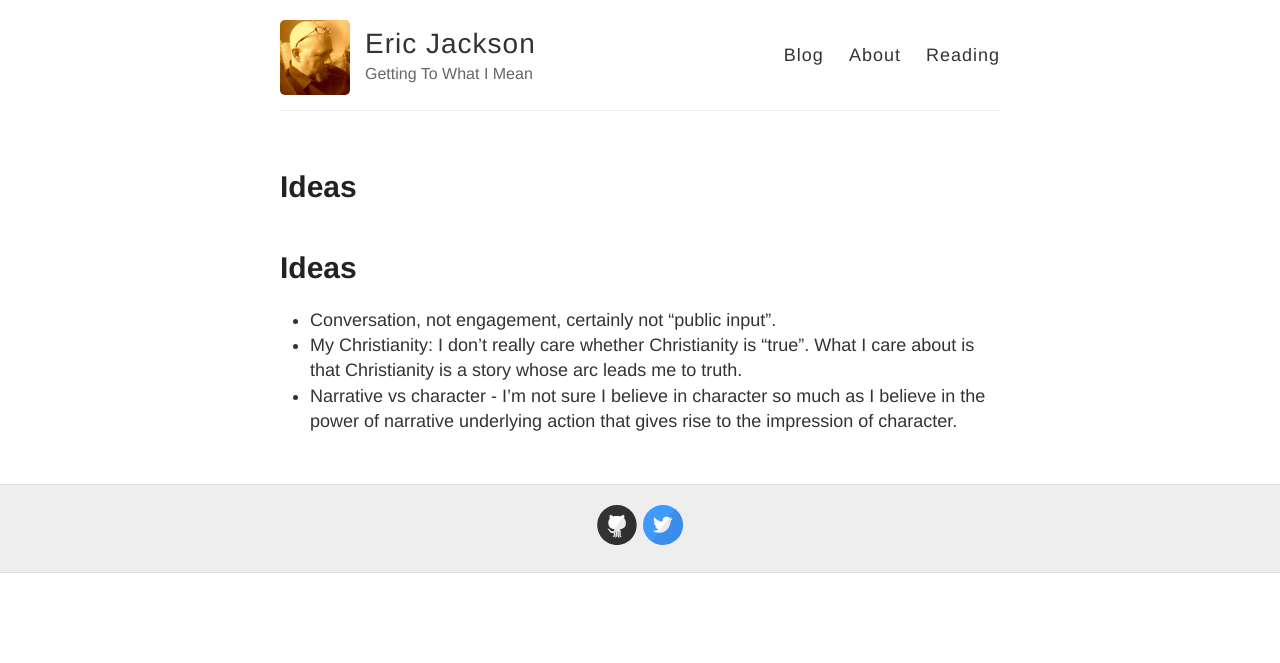
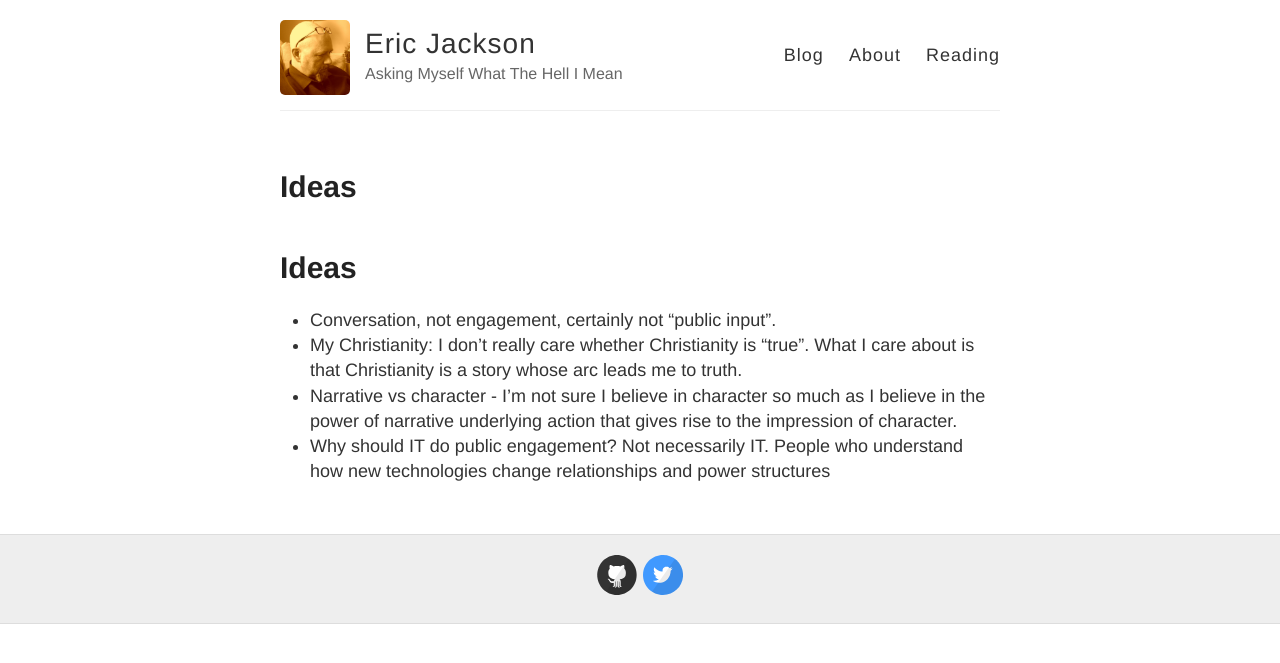
Before and after one commit to ejaxon/ejaxon.github.io, a Jekyll site: the page built from working/ideas.md, in a window 1280 px wide. Shown: the top 663 px of the page. Built offline with Jekyll 4.4.1, drawn with Linux system fonts in a browser that asks for light colours; our own code applies the rules of GitHub Pages for plain Markdown files.

Commit message:
Updating description, adding some ideas

```diff
--- a/_config.yml
+++ b/_config.yml
@@ -6,7 +6,7 @@
 name: Eric Jackson
 
 # Short bio or description (displayed in the header)
-description: Getting To What I Mean
+description: Asking Myself What The Hell I Mean
 
 # URL of your avatar or profile pic (you could use your GitHub profile pic)
 avatar: https://raw.githubusercontent.com/ejaxon/ejaxon.github.io/master/images/ej_cropped.jpg
--- a/working/ideas.md
+++ b/working/ideas.md
@@ -3,3 +3,4 @@
 - Conversation, not engagement, certainly not "public input".
 - My Christianity: I don't really care whether Christianity is "true". What I care about is that Christianity is a story whose arc leads me to truth.
 - Narrative vs character - I'm not sure I believe in character so much as I believe in the power of narrative underlying action that gives rise to the impression of character.
+- Why should IT do public engagement? Not necessarily IT. People who understand how new technologies change relationships and power structures
```
Also changed, not shown: 1 other file.
